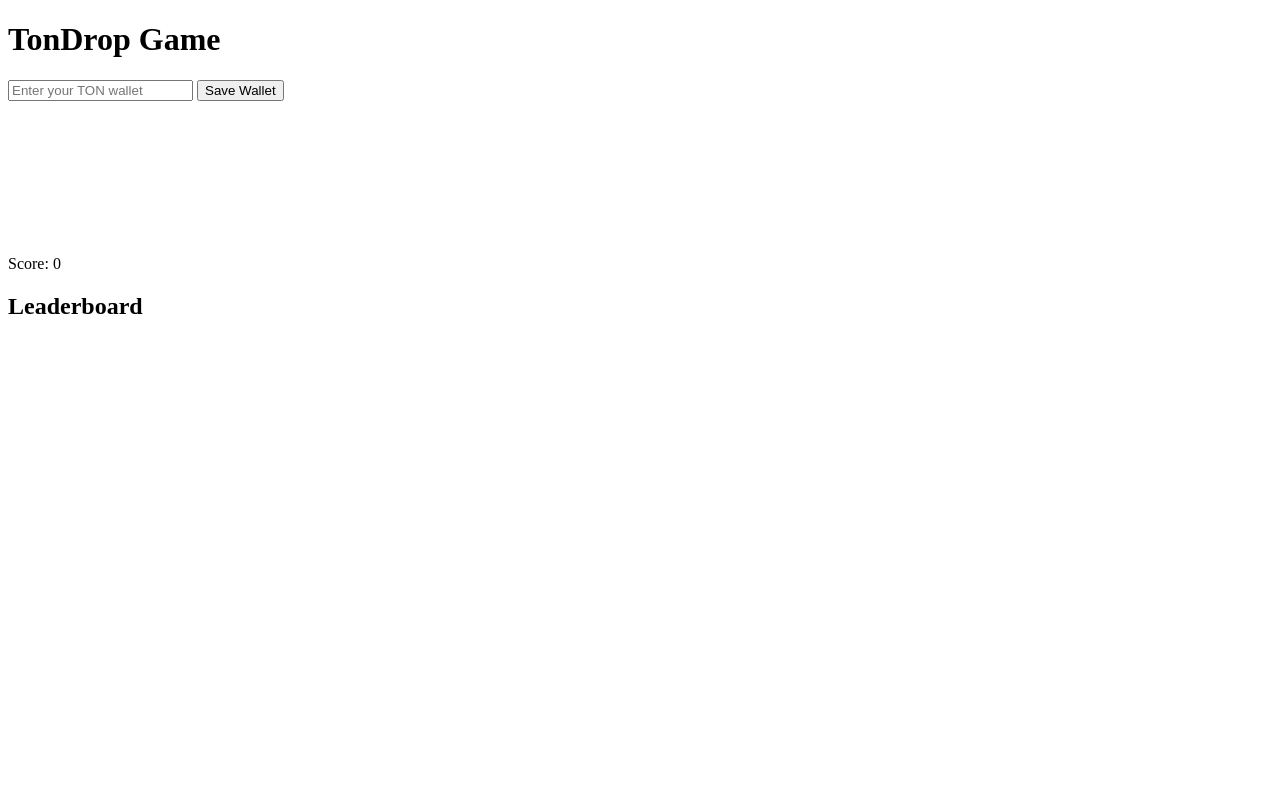
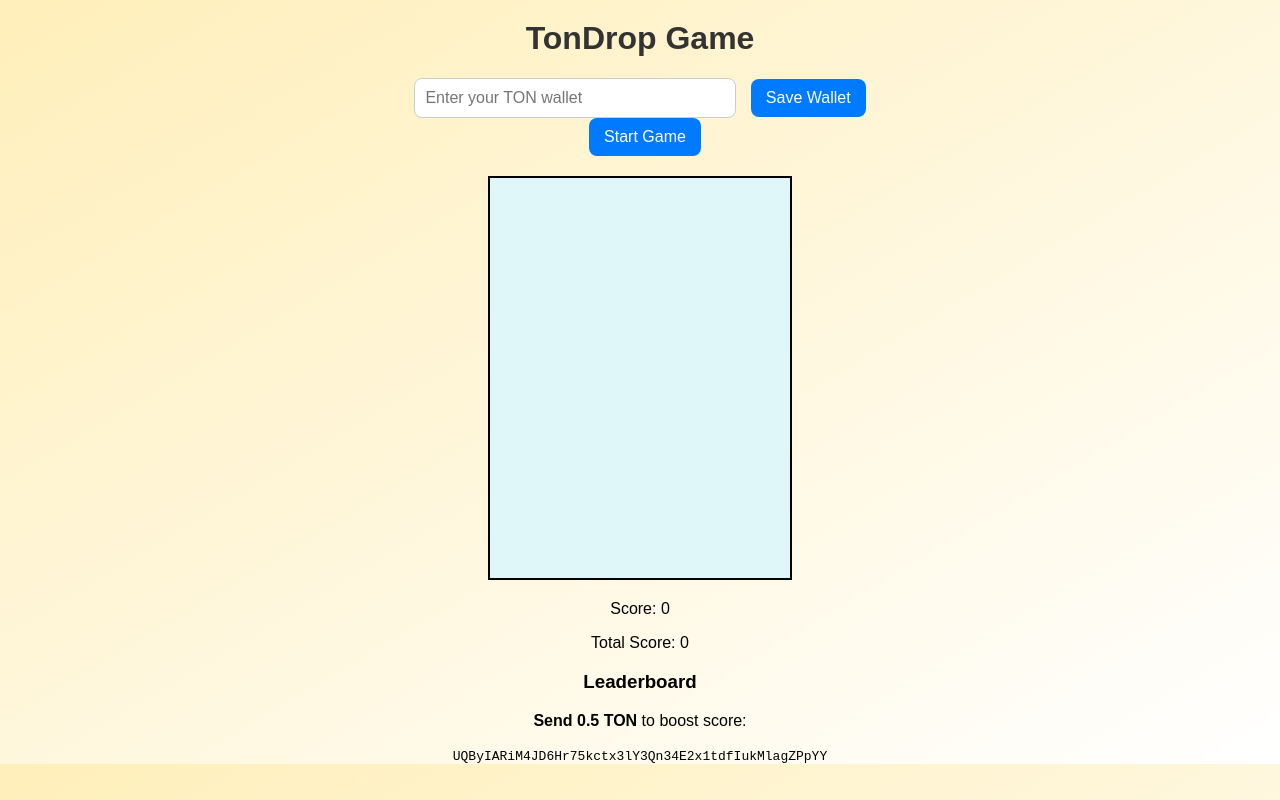
Before and after one commit to Yoruba4/TonDropGame, a plain HTML site: page index.html in a window 1280 px wide. Drawn offline with Linux system fonts and the light colour scheme; a script that the page names is missing.

Commit message:
Update index.html

```diff
--- a/index.html
+++ b/index.html
@@ -3,22 +3,36 @@
 <head>
   <meta charset="UTF-8" />
   <meta name="viewport" content="width=device-width, initial-scale=1.0"/>
-  <title>TonDrop Game</title>
-  <link rel="stylesheet" href="styles.css" />
+  <title>TonDrop</title>
+  <link rel="stylesheet" href="style.css" />
+  <script src="https://telegram.org/js/telegram-web-app.js"></script>
 </head>
 <body>
-  <h1>TonDrop Game</h1>
+  <div class="container">
+    <h1>TonDrop Game</h1>
 
-  <div class="wallet-box">
-    <input type="text" id="wallet" placeholder="Enter your TON wallet" />
-    <button id="saveWallet">Save Wallet</button>
+    <div class="wallet-section">
+      <input type="text" id="walletInput" placeholder="Enter your TON wallet" />
+      <button onclick="saveWallet()">Save Wallet</button>
+    </div>
+
+    <div id="gameArea" class="game-area">
+      <button id="startBtn" onclick="startGame()">Start Game</button>
+      <canvas id="gameCanvas" width="300" height="400"></canvas>
+      <p id="currentScore">Score: 0</p>
+      <p id="totalScore">Total Score: 0</p>
+    </div>
+
+    <div class="leaderboard">
+      <h3>Leaderboard</h3>
+      <ul id="leaderboardList"></ul>
+    </div>
+
+    <div class="dev-wallet">
+      <p><strong>Send 0.5 TON</strong> to boost score:</p>
+      <code>UQByIARiM4JD6Hr75kctx3lY3Qn34E2x1tdfIukMlagZPpYY</code>
+    </div>
   </div>
-
-  <canvas id="gameCanvas"></canvas>
-  <div id="score">Score: 0</div>
-
-  <h2>Leaderboard</h2>
-  <ul id="leaderboard"></ul>
 
   <script src="script.js"></script>
 </body>
```
